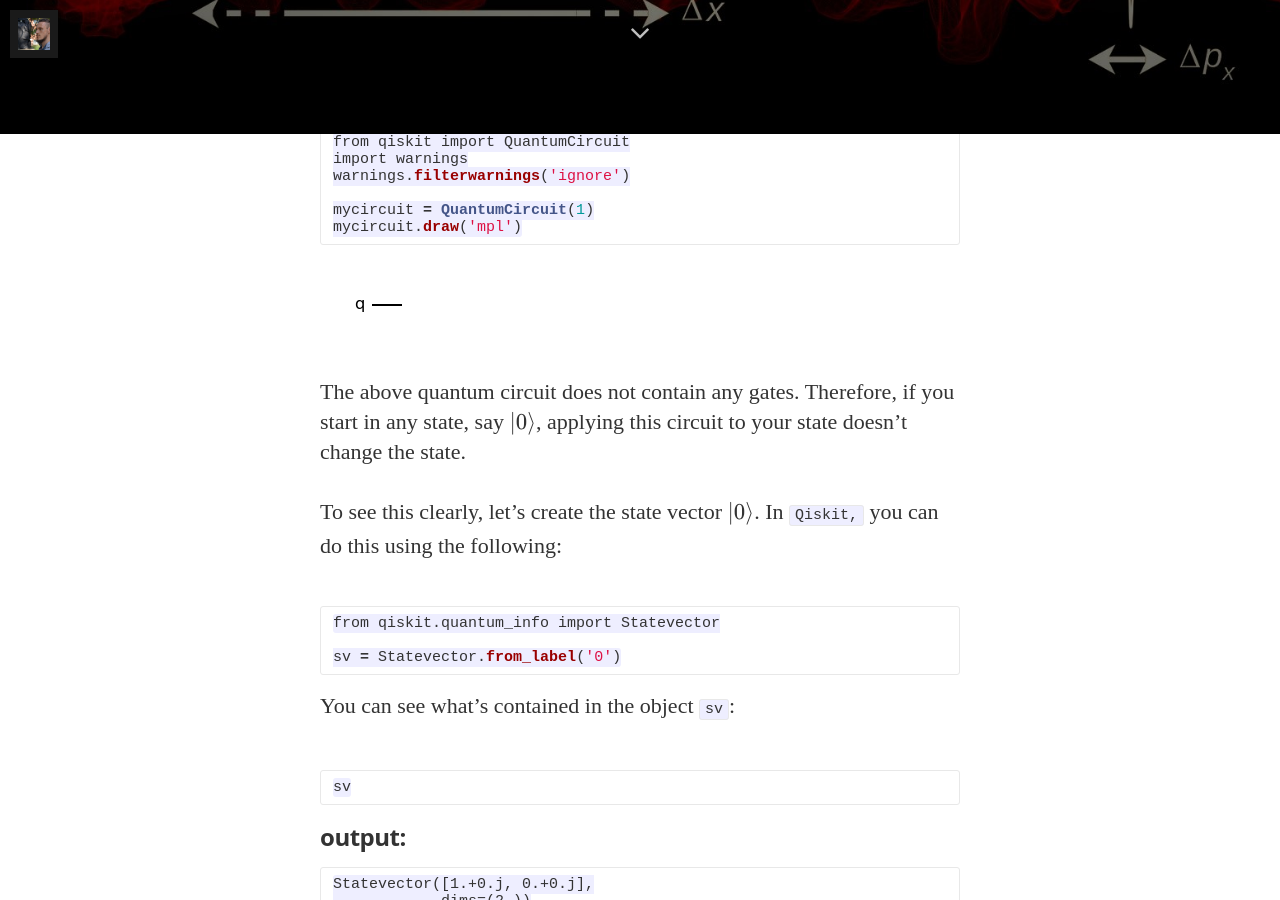
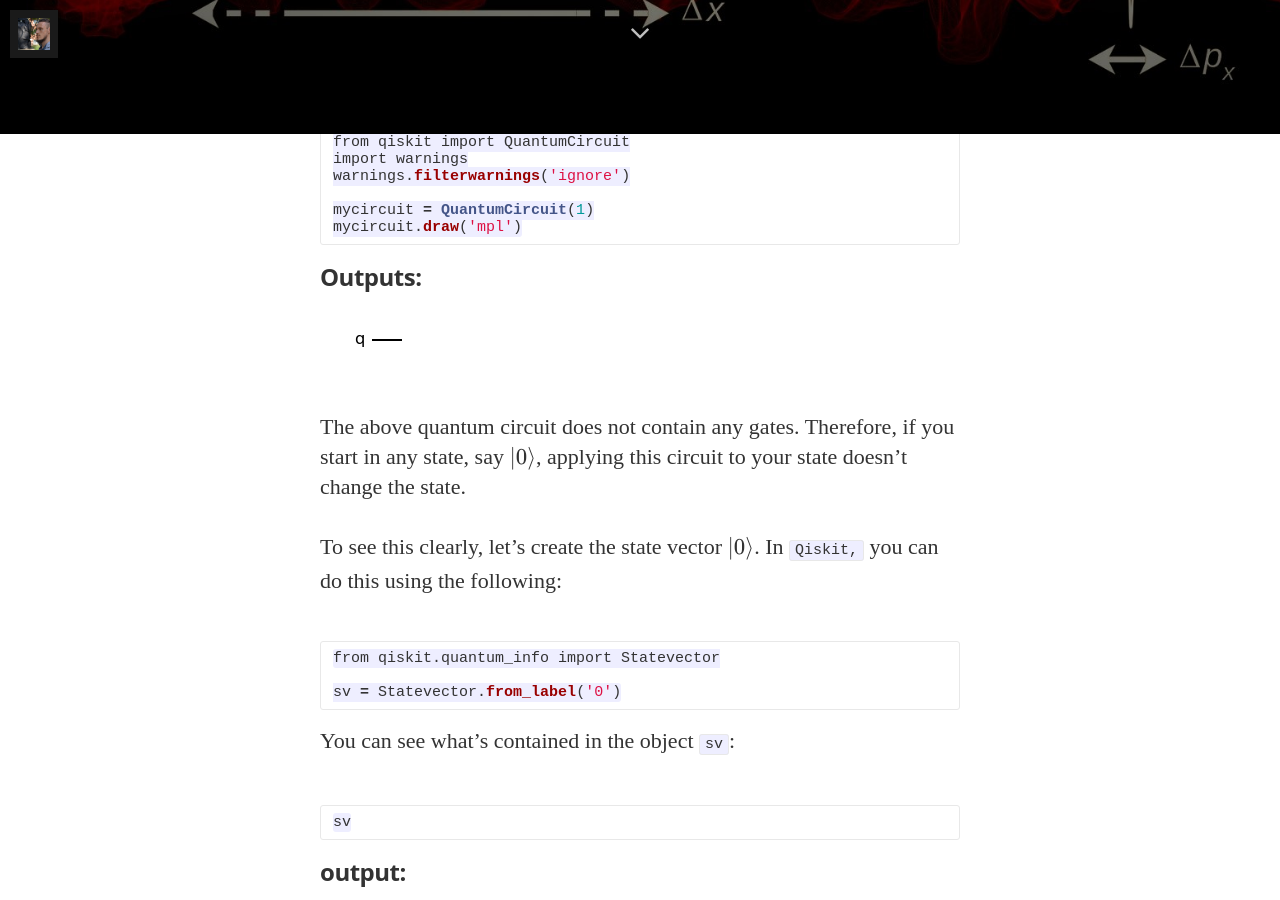
Before and after one commit to ManuNeuro/EmmanuelCalvet, a Jekyll site: the page built from _posts/2022-01-12-quantum-tuto-p1.md, in a window 1280 px wide and 900 px high, scrolled down 766 px. Built offline with Jekyll 4.4.1, drawn with Linux system fonts in a browser that asks for light colours; nearby versions of some CDN libraries; some web fonts are replaced; formulas are drawn with MathJax 3; comment, search, counter and statistics services are not loaded; some of the changed text lies outside the part shown.

Commit message:
Update 2022-01-12-quantum-tuto-p1.md

````diff
--- a/_posts/2022-01-12-quantum-tuto-p1.md
+++ b/_posts/2022-01-12-quantum-tuto-p1.md
@@ -38,8 +38,8 @@ mycircuit.draw('mpl')
 
 
 
-
-![png]({{ '/assets/article_images/2022-01-12-quantum-tuto-p1/output_8_0.png' | relative_url }})
+#### Outputs:
+![]({{ '/assets/article_images/2022-01-12-quantum-tuto-p1/output_8_0.png' | relative_url }})
 
 
 
@@ -166,8 +166,8 @@ plot_bloch_multivector(new_sv.data)
 
 
 
-
-![png]({{ '/assets/article_images/2022-01-12-quantum-tuto-p1/output_19_0.png' | relative_url }})
+#### Outputs:
+![]({{ '/assets/article_images/2022-01-12-quantum-tuto-p1/output_19_0.png' | relative_url }})
 
 
 
@@ -202,8 +202,8 @@ mycircuit.draw('mpl')
 
 
 
-
-![png](output_22_0.png)
+#### Outputs:
+![](output_22_0.png)
 
 
 
@@ -237,8 +237,8 @@ plot_bloch_multivector(new_sv.data)
 
 
 
-
-![png]({{ '/assets/article_images/2022-01-12-quantum-tuto-p1/output_27_0.png' | relative_url }})
+#### Outputs:
+![]({{ '/assets/article_images/2022-01-12-quantum-tuto-p1/output_27_0.png' | relative_url }})
 
 
 
@@ -277,8 +277,8 @@ mycircuit.draw('mpl')
 
 
 
-
-![png]({{ '/assets/article_images/2022-01-12-quantum-tuto-p1/output_29_0.png' | relative_url }})
+#### Outputs:
+![]({{ '/assets/article_images/2022-01-12-quantum-tuto-p1/output_29_0.png' | relative_url }})
 
 
 
@@ -296,9 +296,8 @@ plot_bloch_multivector(new_sv.data)
 
 
 
-
-
-![png]({{ '/assets/article_images/2022-01-12-quantum-tuto-p1/output_30_1.png' | relative_url }})
+#### Outputs:
+![]({{ '/assets/article_images/2022-01-12-quantum-tuto-p1/output_30_1.png' | relative_url }})
 
 
 
@@ -328,9 +327,8 @@ plot_bloch_multivector(new_sv.data)
 
 
 
-
-
-![png]({{ '/assets/article_images/2022-01-12-quantum-tuto-p1/output_33_1.png' | relative_url }})
+#### Outputs:
+![]({{ '/assets/article_images/2022-01-12-quantum-tuto-p1/output_33_1.png' | relative_url }})
 
 
 
@@ -378,8 +376,8 @@ output:
 
 
 
-
-![png]({{ '/assets/article_images/2022-01-12-quantum-tuto-p1/output_37_1.png' | relative_url }})
+#### Outputs:
+![]({{ '/assets/article_images/2022-01-12-quantum-tuto-p1/output_37_1.png' | relative_url }})
 
 
 
@@ -421,8 +419,8 @@ plot_state_qsphere(sv.data)
 
 
 
-
-![png]({{ '/assets/article_images/2022-01-12-quantum-tuto-p1/output_40_0.png' | relative_url }})
+#### Outputs:
+![]({{ '/assets/article_images/2022-01-12-quantum-tuto-p1/output_40_0.png' | relative_url }})
 
 
 
@@ -453,8 +451,8 @@ mycircuit.draw('mpl')
 
 
 
-
-![png]({{ '/assets/article_images/2022-01-12-quantum-tuto-p1/output_43_0.png' | relative_url }})
+#### Outputs:
+![]({{ '/assets/article_images/2022-01-12-quantum-tuto-p1/output_43_0.png' | relative_url }})
 
 
 
@@ -484,8 +482,8 @@ Statevector([0.70710678+0.j, 0.        +0.j, 0.        +0.j,
 
 
 
-
-![png]({{ '/assets/article_images/2022-01-12-quantum-tuto-p1/output_46_1.png' | relative_url }})
+#### Outputs:
+![]({{ '/assets/article_images/2022-01-12-quantum-tuto-p1/output_46_1.png' | relative_url }})
 
 
 
@@ -508,8 +506,8 @@ mycircuit.draw('mpl')
 
 
 
-
-![png]({{ '/assets/article_images/2022-01-12-quantum-tuto-p1/output_50_0.png' | relative_url }})
+#### Outputs:
+![]({{ '/assets/article_images/2022-01-12-quantum-tuto-p1/output_50_0.png' | relative_url }})
 
 
 
@@ -536,8 +534,8 @@ plot_histogram(counts)
 
 
 
-
-![png]({{ '/assets/article_images/2022-01-12-quantum-tuto-p1/output_52_0.png' | relative_url }})
+#### Outputs:
+![]({{ '/assets/article_images/2022-01-12-quantum-tuto-p1/output_52_0.png' | relative_url }})
 
 
 
@@ -565,8 +563,8 @@ qc.draw('mpl')
 
 
 
-
-![png]({{ '/assets/article_images/2022-01-12-quantum-tuto-p1/output_54_0.png' | relative_url }})
+#### Outputs:
+![]({{ '/assets/article_images/2022-01-12-quantum-tuto-p1/output_54_0.png' | relative_url }})
 
 
 
@@ -627,8 +625,8 @@ plot_error_map(backend)
 
 
 
-
-![png]({{ '/assets/article_images/2022-01-12-quantum-tuto-p1/output_61_0.png' | relative_url }})
+#### Outputs:
+![]({{ '/assets/article_images/2022-01-12-quantum-tuto-p1/output_61_0.png' | relative_url }})
 
 
 
@@ -659,4 +657,5 @@ circ = 1 # Select the circuit you want to display
 plot = plot_histogram(job.result().get_counts(qcs[circ]))
 ```
 
-![png]({{ '/assets/article_images/2022-01-12-quantum-tuto-p1/output_52_0.png' | relative_url }})
+#### Outputs:
+![]({{ '/assets/article_images/2022-01-12-quantum-tuto-p1/output_52_0.png' | relative_url }})
````
